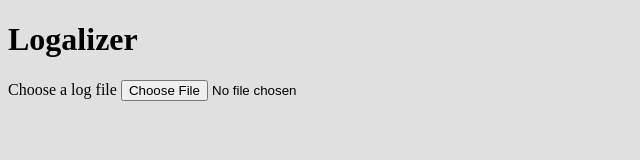
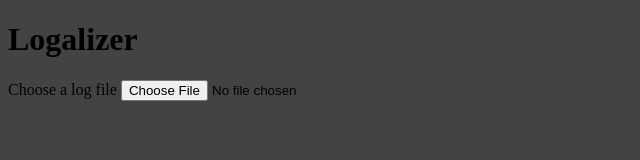
Before and after one commit to william4122/Phoenix, a plain HTML site: page index.html in a window 1280 px wide. Shown: the whole page, without its empty margins (0-640 px from the left). Drawn offline with Linux system fonts and the light colour scheme.

Commit message:
Update style.css

```diff
--- a/style.css
+++ b/style.css
@@ -18,5 +18,5 @@ white-space: pre-wrap;
 }
 /*can we get a gray background please, light mode hurts */
 body {
-background-color: #e0e0e0;
+background-color: #434343;
 }
```
